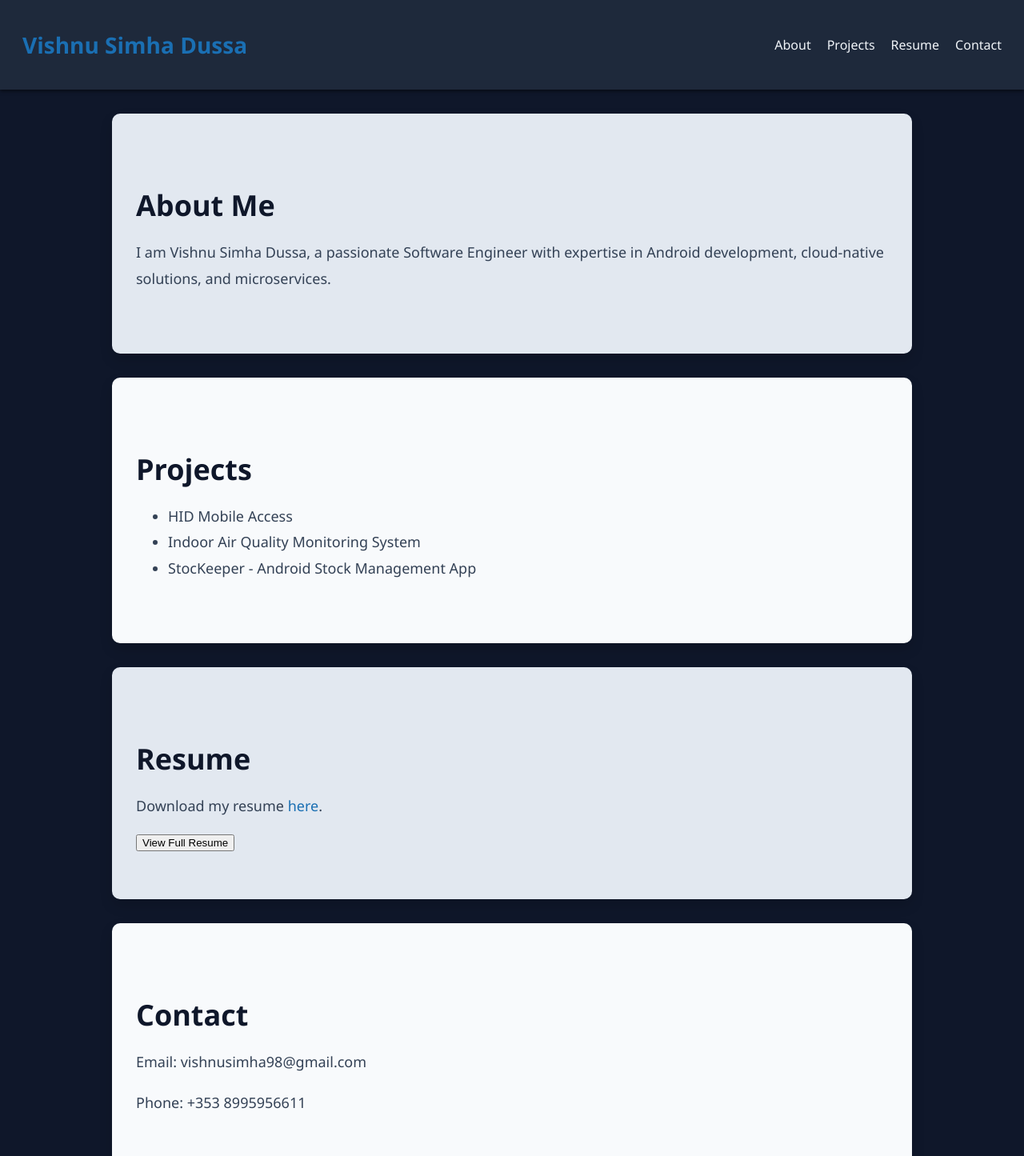
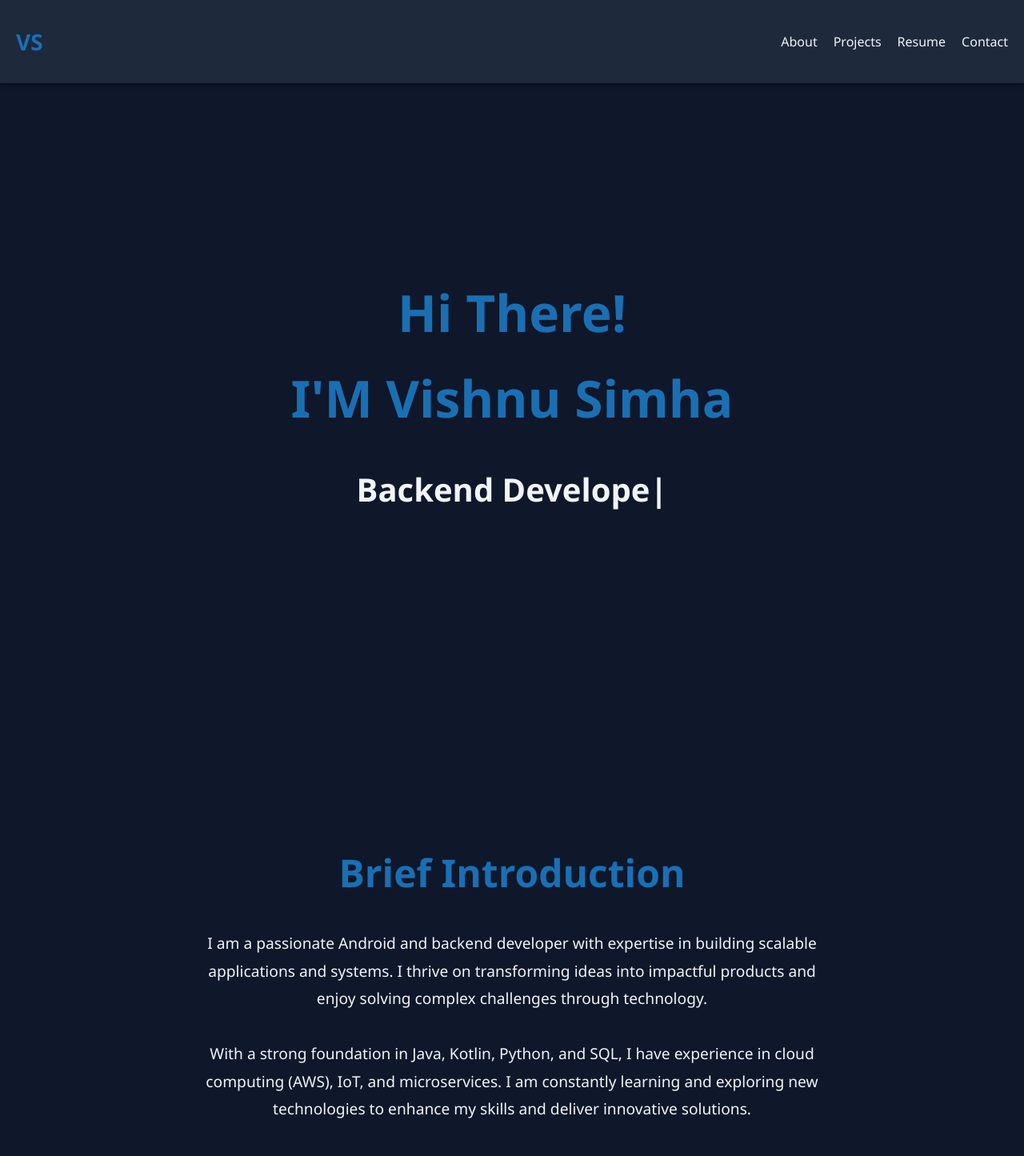
Before and after one commit to Vishnusimha/resume-viewer, a React (Create React App) app: page / in a window 1280 px wide. Shown: the top 1445 px of the page at 80% size. Built offline with nearby package versions, Linux system fonts and the light colour scheme.

Commit message:
made a proper home screen

```diff
--- a/package.json
+++ b/package.json
@@ -17,6 +17,7 @@
     "react-icons": "^5.5.0",
     "react-router-dom": "^7.5.3",
     "react-scripts": "5.0.1",
+    "react-typed": "^2.0.12",
     "swiper": "^11.2.6",
     "web-vitals": "^2.1.4"
   },
--- a/src/components/portfolio/About.js
+++ b/src/components/portfolio/About.js
@@ -1,14 +1,52 @@
 import React from "react";
+import { ReactTyped } from "react-typed";
 
 const About = React.forwardRef((props, ref) => {
   return (
-    <section ref={ref} className="section">
-      <h2>About Me</h2>
-      <p>
-        I am Vishnu Simha Dussa, a passionate Software Engineer with expertise
-        in Android development, cloud-native solutions, and microservices.
-      </p>
-    </section>
+    <div>
+      {/* Full-Screen Welcome Section */}
+      <section ref={ref} className="about-welcome-section">
+        <h1>Hi There!</h1>
+        <h1>
+          I'M <b>Vishnu Simha</b>
+        </h1>
+        <h2>
+          <ReactTyped
+            strings={[
+              "Software Engineer",
+              "Android Developer",
+              "Backend Developer",
+            ]}
+            typeSpeed={50}
+            backSpeed={30}
+            loop
+          />
+        </h2>
+      </section>
+
+      {/* Full-Screen Introduction Section */}
+      <section className="about-introduction-section">
+        <h2>Brief Introduction</h2>
+        <p>
+          I am a passionate Android and backend developer with expertise in
+          building scalable applications and systems. I thrive on transforming
+          ideas into impactful products and enjoy solving complex challenges
+          through technology.
+        </p>
+        <p>
+          With a strong foundation in Java, Kotlin, Python, and SQL, I have
+          experience in cloud computing (AWS), IoT, and microservices. I am
+          constantly learning and exploring new technologies to enhance my
+          skills and deliver innovative solutions.
+        </p>
+        <p>
+          I hold certifications as an <b>AWS Certified Solutions Architect</b>{" "}
+          and <b>AWS Certified Cloud Practitioner</b>, and I am always eager to
+          collaborate on exciting projects.
+        </p>
+        <p>Outside of work, I enjoy movies 🎬, photography 📸, and music 🎵.</p>
+      </section>
+    </div>
   );
 });
 
--- a/src/components/portfolio/Portfolio.js
+++ b/src/components/portfolio/Portfolio.js
@@ -1,4 +1,4 @@
-import React, { useRef } from "react";
+import React, { useRef, useEffect } from "react";
 import "../../styles/Portfolio.css"; // Import the CSS file for styling
 import About from "./About"; // Import the About component
 import Projects from "./Projects";
@@ -12,14 +12,31 @@ const Portfolio = () => {
   const contactRef = useRef(null);
 
   const scrollToSection = (ref) => {
-    ref.current.scrollIntoView({ behavior: "smooth" });
+    const headerHeight = document.querySelector(".navbar").offsetHeight; // Get the header height
+    const sectionTop = ref.current.offsetTop; // Get the section's top position
+    window.scrollTo({
+      top: sectionTop - headerHeight, // Adjust for the header height
+      behavior: "smooth",
+    });
   };
+
+  useEffect(() => {
+    // Scroll to the About section on initial load
+    if (aboutRef.current) {
+      const headerHeight = document.querySelector(".navbar").offsetHeight;
+      const sectionTop = aboutRef.current.offsetTop;
+      window.scrollTo({
+        top: sectionTop - headerHeight, // Adjust for the header height
+        behavior: "auto", // No animation on initial load
+      });
+    }
+  }, []);
 
   return (
     <div className="portfolio-container">
       {/* Navigation Bar */}
       <nav className="navbar">
-        <h1 className="portfolio-title">Vishnu Simha Dussa</h1>
+        <h1 className="portfolio-title">VS</h1>
         <ul className="nav-links">
           <li onClick={() => scrollToSection(aboutRef)}>About</li>
           <li onClick={() => scrollToSection(projectsRef)}>Projects</li>
--- a/src/styles/Portfolio.css
+++ b/src/styles/Portfolio.css
@@ -5,8 +5,6 @@
   --hover-accent: #0ea5e9; /* Light Blue */
   --text-light: #f1f5f9; /* Light Gray */
   --text-muted: #94a3b8; /* Muted Blue Gray */
-  --section-bg-light: #f8fafc; /* Lightest background */
-  --section-bg-dark: #e2e8f0; /* Light gray for alternates */
   --font-main: "Segoe UI", Tahoma, Geneva, Verdana, sans-serif;
 }
 
@@ -16,9 +14,9 @@
   background-color: var(--primary-bg);
   margin: 0;
   padding: 0;
+  width: 100%;
 }
 
-/* Navigation */
 .navbar {
   display: flex;
   justify-content: space-between;
@@ -30,6 +28,7 @@
   top: 0;
   z-index: 1000;
   box-shadow: 0 2px 4px rgba(0, 0, 0, 0.5);
+  width: 100%;
 }
 
 .portfolio-title {
@@ -56,41 +55,119 @@
   text-decoration: underline;
 }
 
-/* Section Styling */
 .section {
   padding: 60px 30px;
   margin: 30px auto;
   border-radius: 10px;
   box-shadow: 0 8px 16px rgba(0, 0, 0, 0.15);
-  max-width: 1000px;
-  background-color: var(--section-bg-light);
-  color: #1e293b;
+  background-color: var(--primary-bg);
+  color: var(--text-light);
+  width: 100%;
 }
 
-.section:nth-child(even) {
-  background-color: var(--section-bg-dark);
+.about-section {
+  text-align: center;
+  padding: 100px 20px;
 }
 
-.section h2 {
-  font-size: 2.25rem;
-  margin-bottom: 15px;
-  color: var(--primary-bg);
+.about-section h1 {
+  font-size: 3rem;
+  margin: 10px 0;
+  color: var(--accent-color);
 }
 
-.section p,
-.section ul {
-  font-size: 1.125rem;
-  line-height: 1.8;
-  color: #334155;
+.about-section h2 {
+  font-size: 2rem;
+  color: var(--text-light);
 }
 
-.section a {
-  color: var(--accent-color);
-  text-decoration: none;
-  transition: color 0.2s;
+/* Full-Screen Welcome Section */
+.about-welcome-section {
+  display: flex;
+  flex-direction: column;
+  justify-content: center; /* Centers content vertically */
+  align-items: center; /* Centers content horizontally */
+  height: 100vh; /* Full screen height */
+  background-color: var(--primary-bg); /* Matches the portfolio background */
+  color: var(--text-light); /* Light text color */
+  text-align: center;
+  padding: 20px;
 }
 
-.section a:hover {
+.about-welcome-section h1 {
+  font-size: 4rem; /* Large font size for emphasis */
+  margin: 10px 0;
+  color: var(--accent-color); /* Accent color for "Hi There!" */
+}
+
+.about-welcome-section h2 {
+  font-size: 2.5rem; /* Slightly smaller font for the subtitle */
+  color: var(--text-light); /* Light text color */
+}
+
+/* Full-Screen Introduction Section */
+.about-introduction-section {
+  display: flex;
+  flex-direction: column;
+  justify-content: center; /* Centers content vertically */
+  align-items: center; /* Centers content horizontally */
+  height: 100vh; /* Full screen height */
+  background-color: var(
+    --primary-bg
+  ); /* Matches the welcome section background */
+  color: var(--text-light); /* Light text color */
+  text-align: center;
+  padding: 20px;
+}
+
+.about-introduction-section h2 {
+  font-size: 3rem; /* Large font size for the heading */
+  margin-bottom: 20px;
+  color: var(--accent-color); /* Accent color for the heading */
+}
+
+.about-introduction-section p {
+  font-size: 1.2rem; /* Standard font size for paragraphs */
+  line-height: 1.8; /* Better readability */
+  margin-bottom: 15px;
+  max-width: 800px; /* Limit the width of the text */
+}
+/* Navbar */
+.navbar {
+  display: flex;
+  justify-content: center; /* Centers the header content horizontally */
+  align-items: center; /* Centers the header content vertically */
+  padding: 10px 20px;
+  background-color: var(--secondary-bg);
+  color: var(--text-light);
+  position: sticky;
+  top: 0;
+  z-index: 1000;
+  box-shadow: 0 2px 4px rgba(0, 0, 0, 0.5);
+  width: 100%;
+}
+
+.portfolio-title {
+  font-size: 1.75rem; /* Slightly smaller font size */
+  font-weight: 600;
+  color: var(--accent-color); /* Sky Blue color */
+  margin-right: auto; /* Pushes the title to the left */
+}
+
+.nav-links {
+  list-style: none;
+  display: flex;
+  gap: 20px;
+}
+
+.nav-links li {
+  color: var(--text-light);
+  cursor: pointer;
+  font-weight: 500;
+  transition: color 0.3s ease;
+}
+
+.nav-links li:hover {
   color: var(--hover-accent);
   text-decoration: underline;
 }
```
Also changed, not shown: 1 other file (tests, documents, lock files or other folders).
